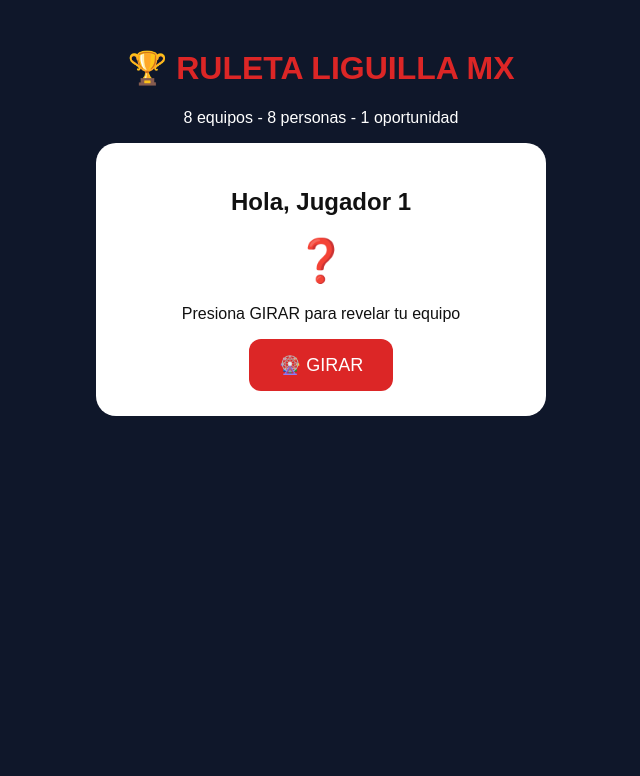
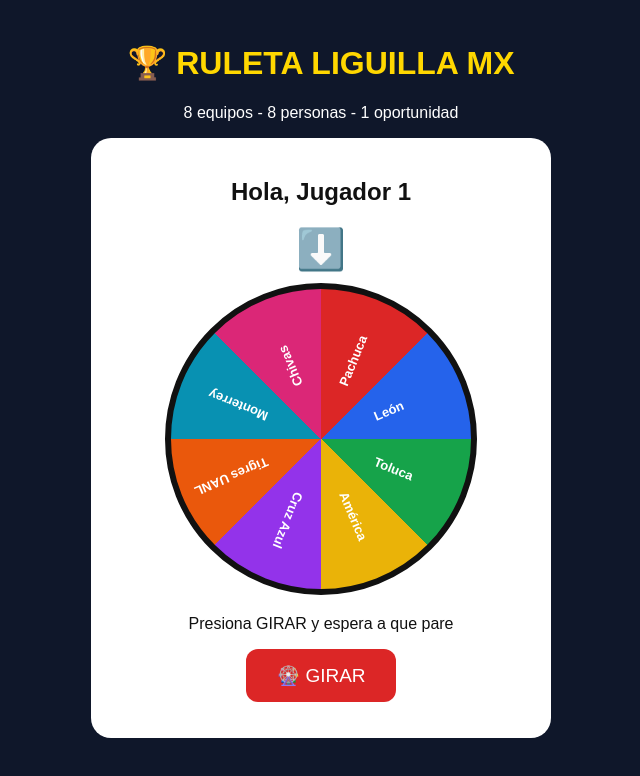
Before and after one commit to arturonosferato69eyes-sudo/Sorteo-liguilla, a plain HTML site: page Index.html in a window 1280 px wide. Shown: the whole page, without its empty margins (319-959 px from the left). Drawn offline with Linux system fonts and the light colour scheme.

Commit message:
Refactor HTML and JavaScript for Ruleta Liguilla

```diff
--- a/Index.html
+++ b/Index.html
@@ -5,11 +5,14 @@
 <meta name="viewport" content="width=device-width, initial-scale=1.0">
 <title>Ruleta Liguilla MX</title>
 <style>
-body{font-family:Arial,sans-serif;text-align:center;background:#0f172a;color:white;padding:20px}
-.card{background:white;color:#111;border-radius:20px;padding:25px;max-width:400px;margin:auto}
-h1{color:#dc2626}
-.equipo{font-size:42px;font-weight:bold;margin:20px 0}
-button{background:#dc2626;color:white;border:none;padding:15px 30px;font-size:18px;border-radius:12px}
+body{font-family:Arial,sans-serif;text-align:center;background:#0f172a;color:white;padding:15px}
+h1{color:#ffd700}
+.card{background:white;color:#111;border-radius:20px;padding:20px;max-width:420px;margin:auto}
+#ruleta{width:300px;height:300px;border-radius:50%;margin:20px auto;border:6px solid #111;position:relative;transition:transform 6s cubic-bezier(0.12,0.8,0.12,1);background:conic-gradient(#dc2626 0 45deg,#2563eb 45deg 90deg,#16a34a 90deg 135deg,#eab308 135deg 180deg,#9333ea 180deg 225deg,#ea580c 225deg 270deg,#0891b2 270deg 315deg,#db2777 315deg 360deg)}
+#ruleta span{position:absolute;left:50%;top:50%;font-weight:bold;color:white;font-size:13px;transform-origin:0 0}
+#flecha{font-size:40px;margin-bottom:-10px}
+button{background:#dc2626;color:white;border:none;padding:15px 30px;font-size:19px;border-radius:12px}
+#resultado{font-size:28px;font-weight:bold;margin-top:15px}
 </style>
 </head>
 <body>
@@ -17,31 +20,41 @@ button{background:#dc2626;color:white;border:none;padding:15px 30px;font-size:18
 <p>8 equipos - 8 personas - 1 oportunidad</p>
 <div class="card">
 <h2 id="saludo">Hola</h2>
-<div class="equipo" id="equipo">❓</div>
-<p id="mensaje">Presiona GIRAR para revelar tu equipo</p>
-<button onclick="girar()">🎡 GIRAR</button>
+<div id="flecha">⬇️</div>
+<div id="ruleta"></div>
+<p>Presiona GIRAR y espera a que pare</p>
+<button id="btn" onclick="girar()">🎡 GIRAR</button>
+<div id="resultado"></div>
+<p id="mensaje"></p>
 </div>
 <script>
-const equipos = {
-1:"Toluca",
-2:"América",
-3:"Cruz Azul",
-4:"Tigres UANL",
-5:"Monterrey",
-6:"Chivas",
-7:"Pachuca",
-8:"León"
-};
-const params = new URLSearchParams(window.location.search);
-const jugador = params.get('jugador') || "1";
-document.getElementById('saludo').innerText = "Hola, Jugador " + jugador;
-let yaGiro = false;
+const equipos=["Toluca","América","Cruz Azul","Tigres UANL","Monterrey","Chivas","Pachuca","León"];
+const asignacion={1:0,2:4,3:1,4:6,5:2,6:7,7:3,8:5};
+const params=new URLSearchParams(window.location.search);
+const jugador=params.get('jugador')||"1";
+document.getElementById('saludo').innerText="Hola, Jugador "+jugador;
+const ruleta=document.getElementById('ruleta');
+equipos.forEach((e,i)=>{
+let s=document.createElement('span');
+s.innerText=e;
+s.style.transform=`rotate(${i*45+22}deg) translate(58px,-7px)`;
+ruleta.appendChild(s);
+});
+let yaGiro=false;
 function girar(){
 if(yaGiro) return;
-yaGiro = true;
-const equipo = equipos[jugador] || "León";
-document.getElementById('equipo').innerText = "🎉 " + equipo;
-document.getElementById('mensaje').innerText = "¡Este es tu equipo para la Liguilla! No se puede cambiar.";
+yaGiro=true;
+document.getElementById('btn').innerText="Girando...";
+let idx=asignacion[jugador]||0;
+let vueltas=360*10;
+let destino=360 - (idx*45+22);
+let total=vueltas+destino;
+ruleta.style.transform=`rotate(${total}deg)`;
+setTimeout(()=>{
+document.getElementById('resultado').innerText="🎉 ¡Tu equipo es: "+equipos[idx]+"!";
+document.getElementById('mensaje').innerText="Este es tu equipo para la Liguilla. ¡Suerte, a ver quién es campeón!";
+document.getElementById('btn').innerText="Ya giraste";
+},6100);
 }
 </script>
 </body>
```
